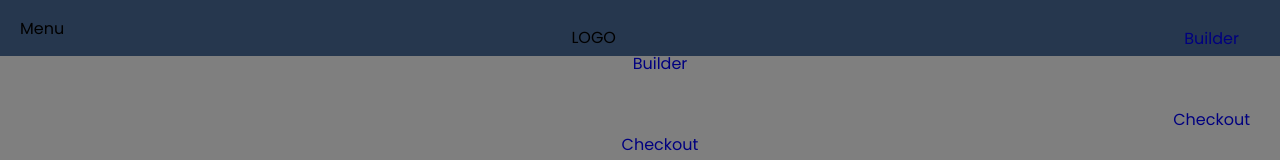
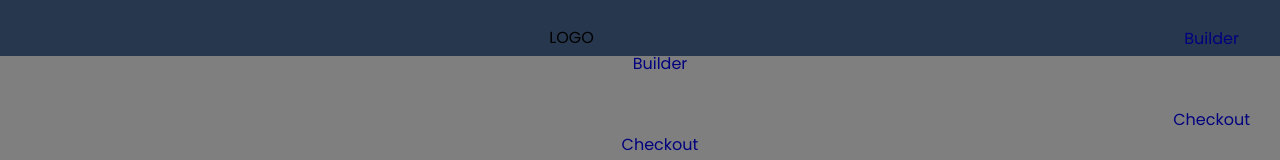
Before and after one commit to ruuuh20/team-builder, a React (Create React App) app: page / in a window 1280 px wide. Shown: the top 160 px of the page. Built offline with nearby package versions, Linux system fonts and the light colour scheme.

Commit message:
add basic toggle for nav

```diff
--- a/src/components/Layout/Layout.js
+++ b/src/components/Layout/Layout.js
@@ -14,6 +14,10 @@ class Layout extends Component  {
       showSidebar: false
     }
 )  }
+
+  SidebarToggleHandler = () => {
+
+  }
   render() {
     return (
     <Aux>
--- /dev/null
+++ b/src/components/Navigation/Sidebar/Toggle/Toggle.js
@@ -0,0 +1,8 @@
+import React from 'react';
+
+const Toggle = (props) => (
+  <div onClick={props.toggleClicked}></div>
+
+)
+
+export default Toggle
--- a/src/components/Navigation/Toolbar/Toolbar.js
+++ b/src/components/Navigation/Toolbar/Toolbar.js
@@ -2,10 +2,11 @@ import React from 'react';
 import './Toolbar.css'
 import Logo from '../../Logo/Logo'
 import NavigationItems from '../NavigationItems/NavigationItems'
+import Toggle from '../Sidebar/Toggle/Toggle'
 
 const Toolbar = (props) => (
   <header className="toolbar">
-    <div>Menu</div>
+    <Toggle toggleClicked={props.toggleClicked}/>
     <Logo height="11%"/>
     <nav>
       <NavigationItems />
```
